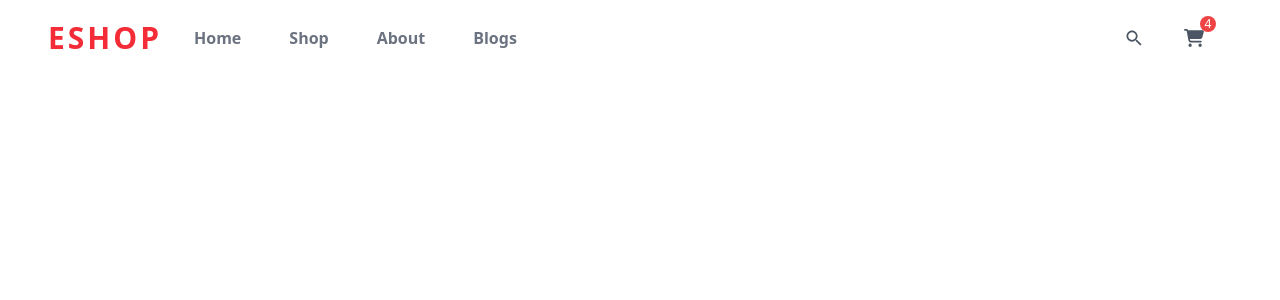
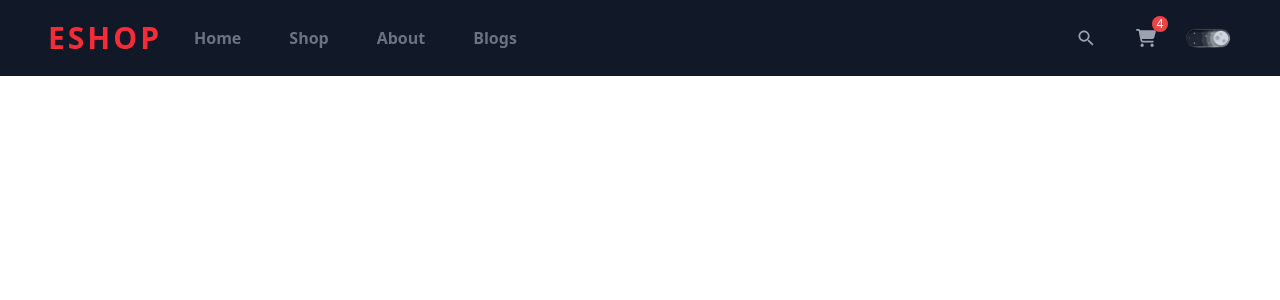
Before and after one commit to shakiba-vakili/Responsive-Shopping-Website, a React (Vite) app: page / in a window 1280 px wide. Shown: the top 300 px of the page. Built offline with nearby package versions, Linux system fonts and the light colour scheme.

Commit message:
Add dark mode functionality

```diff
--- a/index.html
+++ b/index.html
@@ -1,5 +1,5 @@
 <!DOCTYPE html>
-<html lang="en" class="light">
+<html lang="en" >
   <head>
     <meta charset="UTF-8" />
     <link rel="icon" type="image/svg+xml" href="/vite.svg" />
--- /dev/null
+++ b/src/components/Navbar/DarkMode.jsx
@@ -0,0 +1,43 @@
+import { useEffect, useState } from "react";
+import LightButton from "../../assets/website/light-mode-button.png";
+import DarkButton from "../../assets/website/dark-mode-button.png";
+const DarkMode = () => {
+  const [theme, setTheme] = useState(
+    localStorage.getItem("theme") ? localStorage.getItem("theme") : "dark"
+  );
+
+  const element = document.documentElement;
+  console.log(element);
+
+  useEffect(() => {
+    localStorage.setItem("theme", theme);
+    if (theme === "dark") {
+      element.classList.add("dark");
+      element.classList.remove("light");
+    } else {
+      element.classList.add("light");
+      element.classList.remove("dark");
+    }
+  });
+
+  return (
+    <div className="relative">
+      <img
+        onClick={() => setTheme(theme === "dark" ? "light" : "dark")}
+        src={LightButton}
+        alt="Light Button"
+        className={`w-12 cursor-pointer  absolute right-0 z-10 ${
+          theme === "dark" ? "opacity-0" : "opacity-100"
+        } transition-all duration-300`}
+      />
+      <img
+        onClick={() => setTheme(theme === "dark" ? "light" : "dark")}
+        src={DarkButton}
+        alt="Dark Button"
+        className={`w-12 cursor-pointer`}
+      />
+    </div>
+  );
+};
+
+export default DarkMode;
--- a/src/components/Navbar/Navbar.jsx
+++ b/src/components/Navbar/Navbar.jsx
@@ -1,5 +1,6 @@
 import { FaCartShopping } from "react-icons/fa6";
 import { IoMdSearch } from "react-icons/io";
+import DarkMode from "./DarkMode";
 const MenuLinks = [
   { id: 1, name: "Home", link: "/#" },
   { id: 2, name: "Shop", link: "/#shop" },
@@ -51,7 +52,9 @@ const Navbar = () => {
               <div className="w-4 h-4 bg-red-500 text-white rounded-full absolute top-0 right-0 flex items-center justify-center text-xs">4</div>
             </button>
             {/* Dark mode section */}
-            <div></div>
+            <div>
+              <DarkMode/>
+            </div>
           </div>
         </div>
       </div>
```
